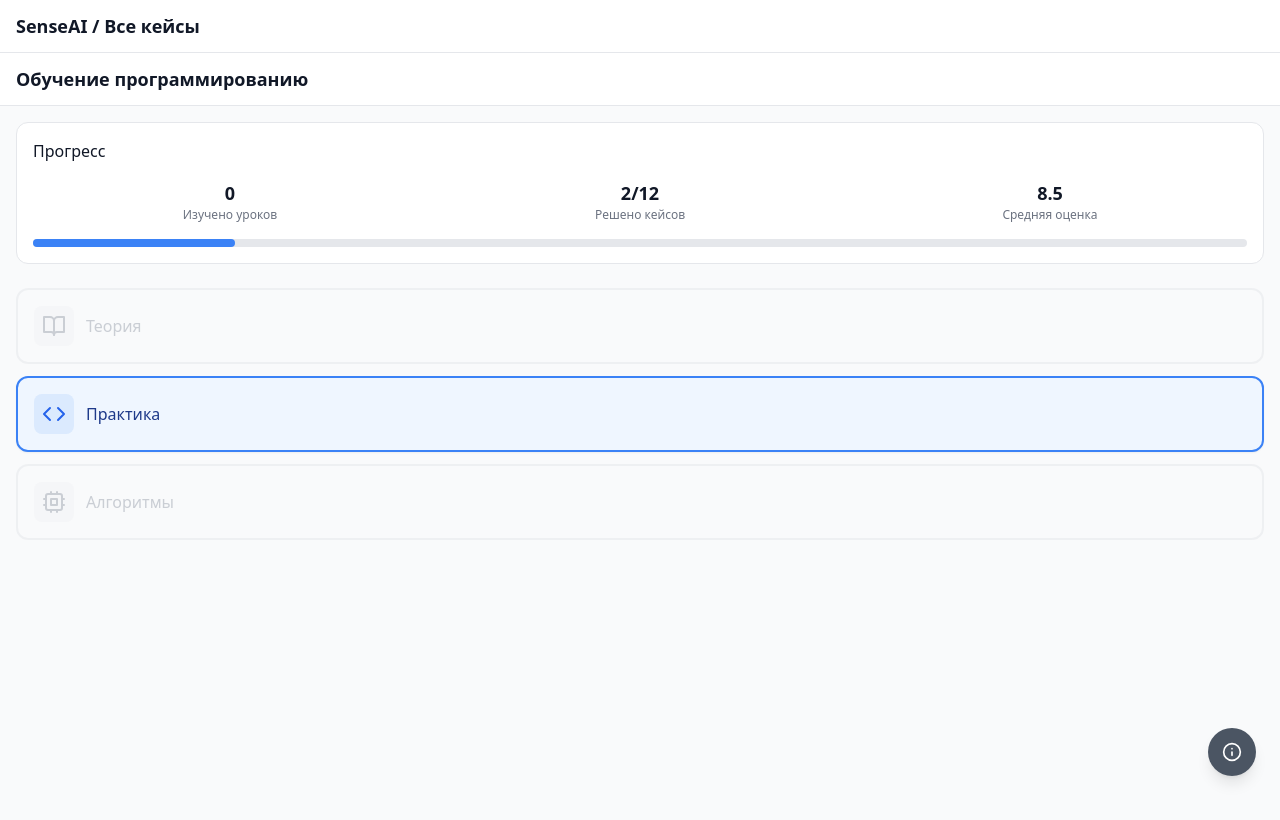
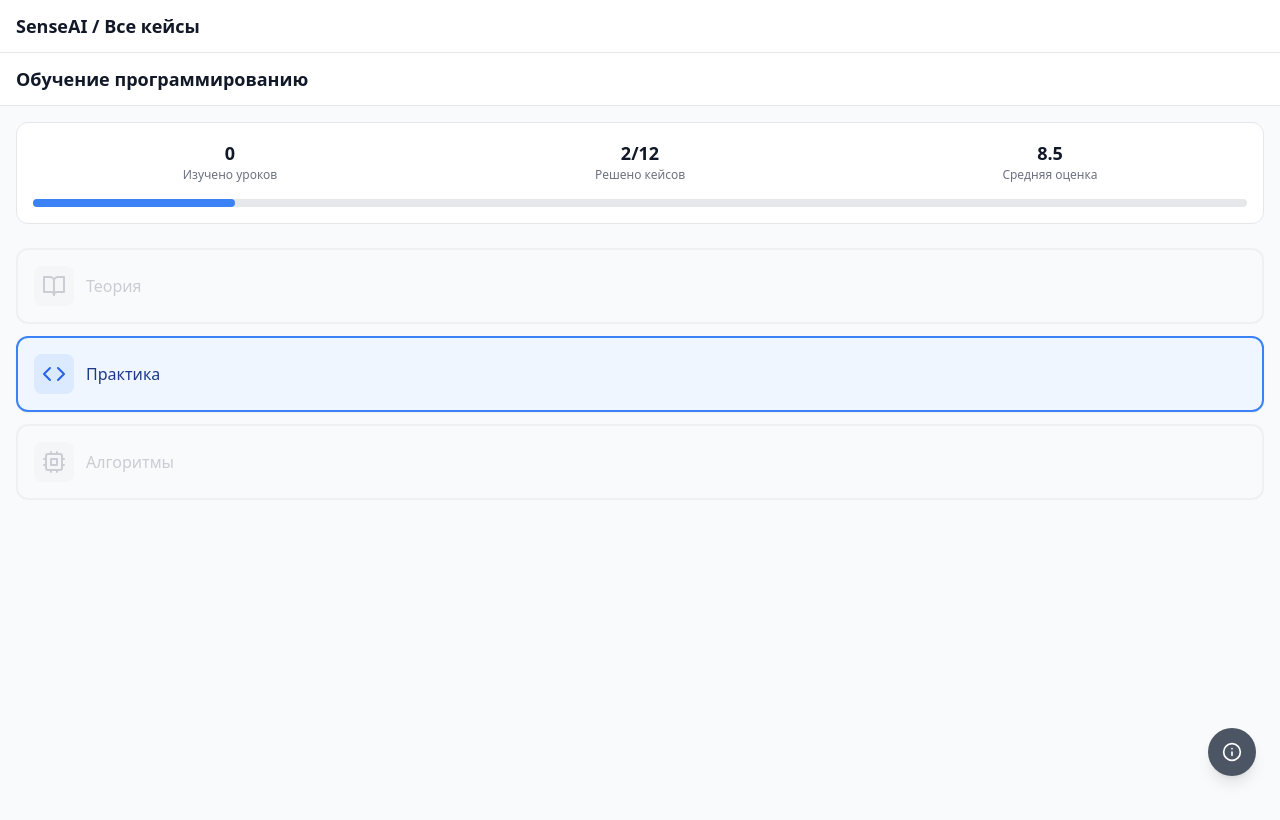
Before and after one commit to aleksey-kantuzov/practice-menu, a React (Vite) app: page / in a window 1280 px wide. Shown: the top 820 px of the page. Built offline with nearby package versions, Linux system fonts and the light colour scheme.

Commit message:
Убрать слово 'Прогресс'

```diff
--- a/src/components/HomeScreen.tsx
+++ b/src/components/HomeScreen.tsx
@@ -31,8 +31,6 @@ export const HomeScreen: React.FC<HomeScreenProps> = ({ onNavigate }) => {
       <div className="p-4 space-y-6">
         {/* Прогресс */}
         <div className="p-4 bg-white rounded-xl border border-gray-200">
-          <h3 className="text-base font-medium text-gray-900 mb-4">Прогресс</h3>
-
           <div className="grid grid-cols-3 gap-4 mb-4">
             <div className="text-center">
               <div className="text-lg font-bold text-gray-900">0</div>
```
